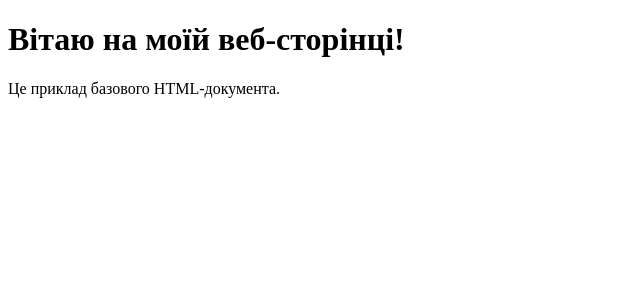
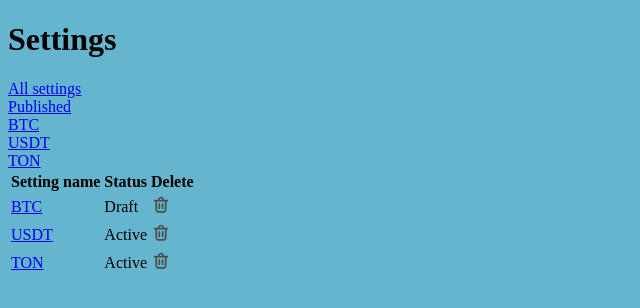
Before and after one commit to VadymKalashnyk/Web_lab, a plain HTML site: page index.html in a window 1280 px wide. Shown: the whole page, without its empty margins (0-640 px from the left). Drawn offline with Linux system fonts and the light colour scheme.

Commit message:
feat: orig

```diff
--- a/index.html
+++ b/index.html
@@ -3,17 +3,58 @@
 <head>
     <meta charset="UTF-8">
     <meta name="viewport" content="width=device-width, initial-scale=1.0">
-    <title>Settings</title>
-<style>
+    <title>Web site</title>
+    <style>
 .myDiv {
-  border: 5px outset darkblue;
-  background-color: lightblue;
+  border: 5px outset rgb(107, 22, 192);
+  background-color: rgb(102, 181, 207);
   text-align: center;
+}
+body{
+  background-color: rgb(102, 181, 207);
+}
+.wrapper{
+  display: flex;
+  flex-direction:column;
 }
 </style>
 </head>
+
 <body>
-    <h1>Вітаю на моїй веб-сторінці!</h1>
-    <p>Це приклад базового HTML-документа.</p>
+
+      <h1>Settings</h1>
+      <div class="wrapper">
+      <a href="#" class="nav-link">All settings</a>
+      <a href="#" class="nav-link">Published</a>
+      <a href="#" class="nav-link">BTC</a>
+      <a href="#" class="nav-link">USDT</a>
+      <a href="#" class="nav-link">TON</a>
+      </div>
+      <table class="table">
+  <thead>
+    <tr>
+      <th>Setting name</th>
+      <th>Status</th>
+      <th>Delete</th>
+    </tr>
+  </thead>
+  <tbody>
+    <tr>
+      <td><a href="#">BTC</a></td>
+      <td class="status">Draft</td>
+      <td class="delete-icon"><img src="Icon-remove.svg" alt="delete"></td>
+    </tr>
+    <tr>
+      <td><a href="#">USDT</a></td>
+      <td class="status">Active</td>
+      <td class="delete-icon"><img src="Icon-remove.svg" alt="delete"></td>
+    </tr>
+    <tr>
+      <td><a href="#">TON</a></td>
+      <td class="status">Active</td>
+      <td class="delete-icon"><img src="Icon-remove.svg" alt="delete"></td>
+    </tr>
+  </tbody>
+</table>
 </body>
 </html>
```
Also changed, not shown: Icon-remove.svg (added).
